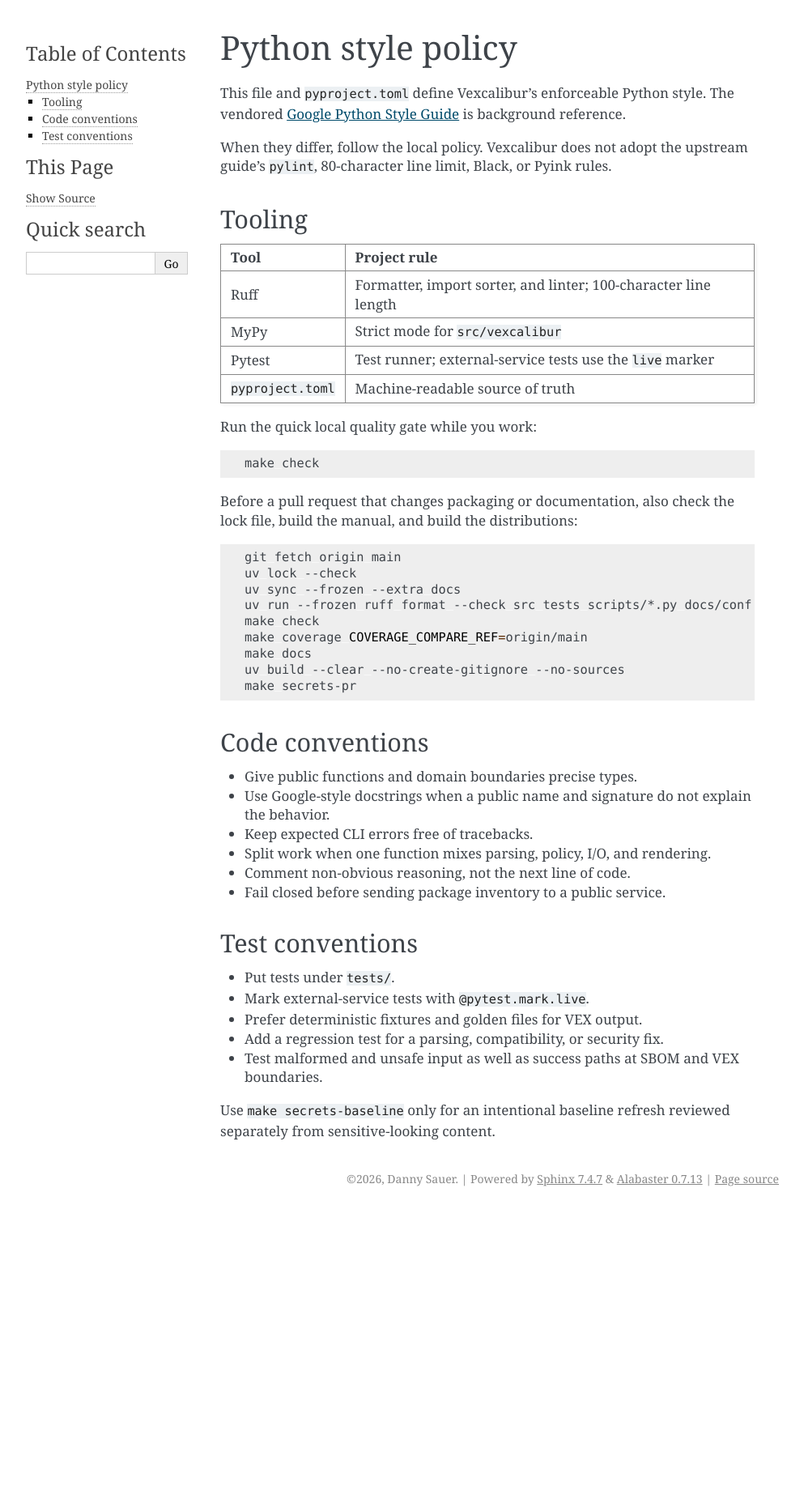
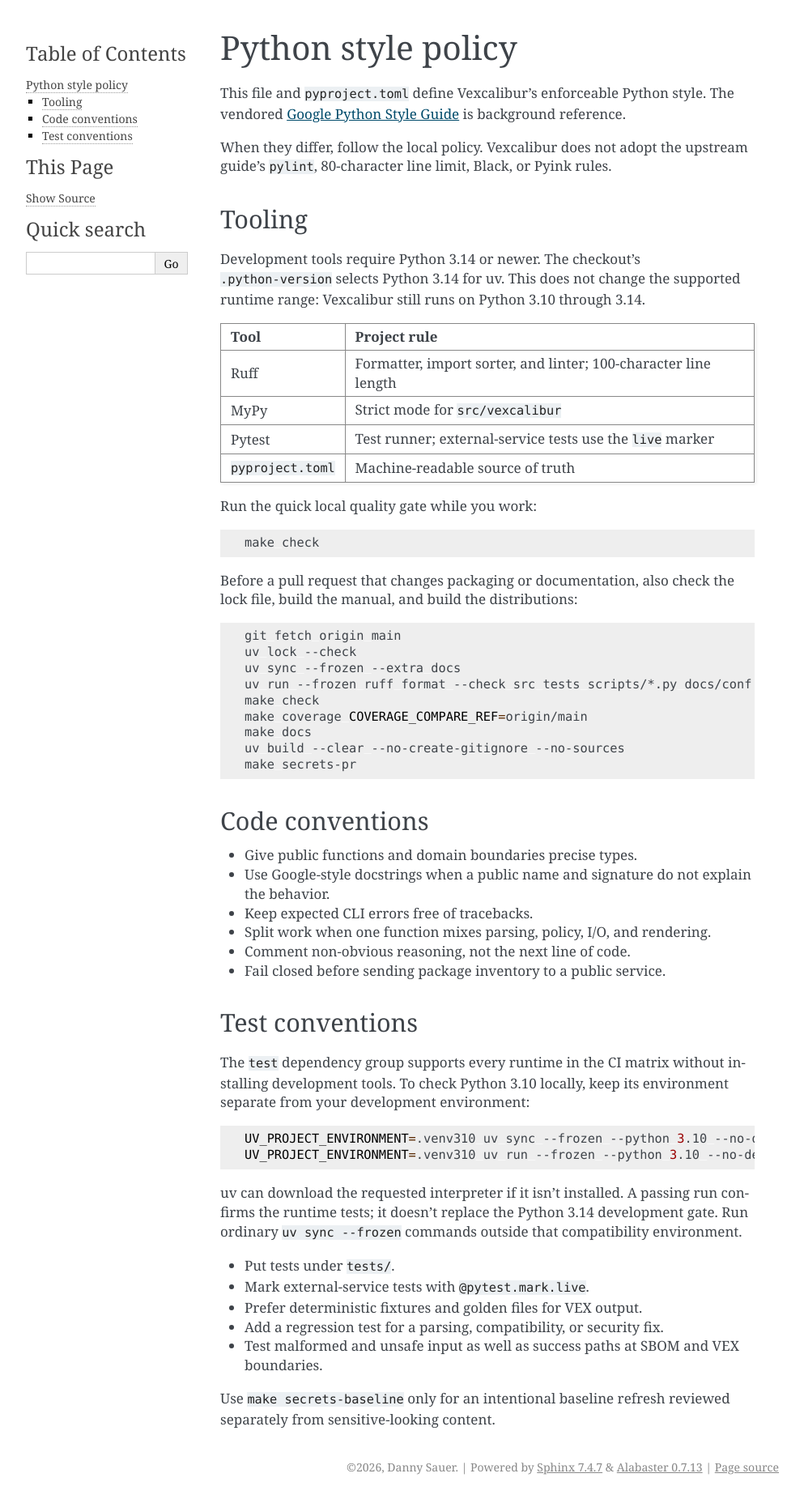
Before and after one commit to vexcalibur-dev/vexcalibur, a Sphinx documentation site: the page built from docs/contributing/python-style.md, in a window 1280 px wide. Shown: the whole page at 81% size, without its empty margins (148-1141 px from the left). Built offline with Sphinx 7.4.7, drawn with Linux system fonts in a browser that asks for light colours; before the commit the page ends 1495 px from its top, so only the background shows below that.

````diff
--- a/docs/contributing/python-style.md
+++ b/docs/contributing/python-style.md
@@ -5,6 +5,10 @@ This file and `pyproject.toml` define Vexcalibur's enforceable Python style. The
 When they differ, follow the local policy. Vexcalibur does not adopt the upstream guide's `pylint`, 80-character line limit, Black, or Pyink rules.
 
 ## Tooling
+
+Development tools require Python 3.14 or newer. The checkout's `.python-version`
+selects Python 3.14 for uv. This does not change the supported runtime range:
+Vexcalibur still runs on Python 3.10 through 3.14.
 
 | Tool | Project rule |
 | --- | --- |
@@ -44,6 +48,19 @@ make secrets-pr
 
 ## Test conventions
 
+The `test` dependency group supports every runtime in the CI matrix without
+installing development tools. To check Python 3.10 locally, keep its environment
+separate from your development environment:
+
+```bash
+UV_PROJECT_ENVIRONMENT=.venv310 uv sync --frozen --python 3.10 --no-dev --group test
+UV_PROJECT_ENVIRONMENT=.venv310 uv run --frozen --python 3.10 --no-dev --group test pytest -m "not live"
+```
+
+uv can download the requested interpreter if it isn't installed. A passing run
+confirms the runtime tests; it doesn't replace the Python 3.14 development gate.
+Run ordinary `uv sync --frozen` commands outside that compatibility environment.
+
 - Put tests under `tests/`.
 - Mark external-service tests with `@pytest.mark.live`.
 - Prefer deterministic fixtures and golden files for VEX output.
````
Also changed, not shown: AGENTS.md (+6 -1 lines), docs/contributing/ci.md (+6 -0 lines), pyproject.toml (+14 -8 lines), 9 other files.
